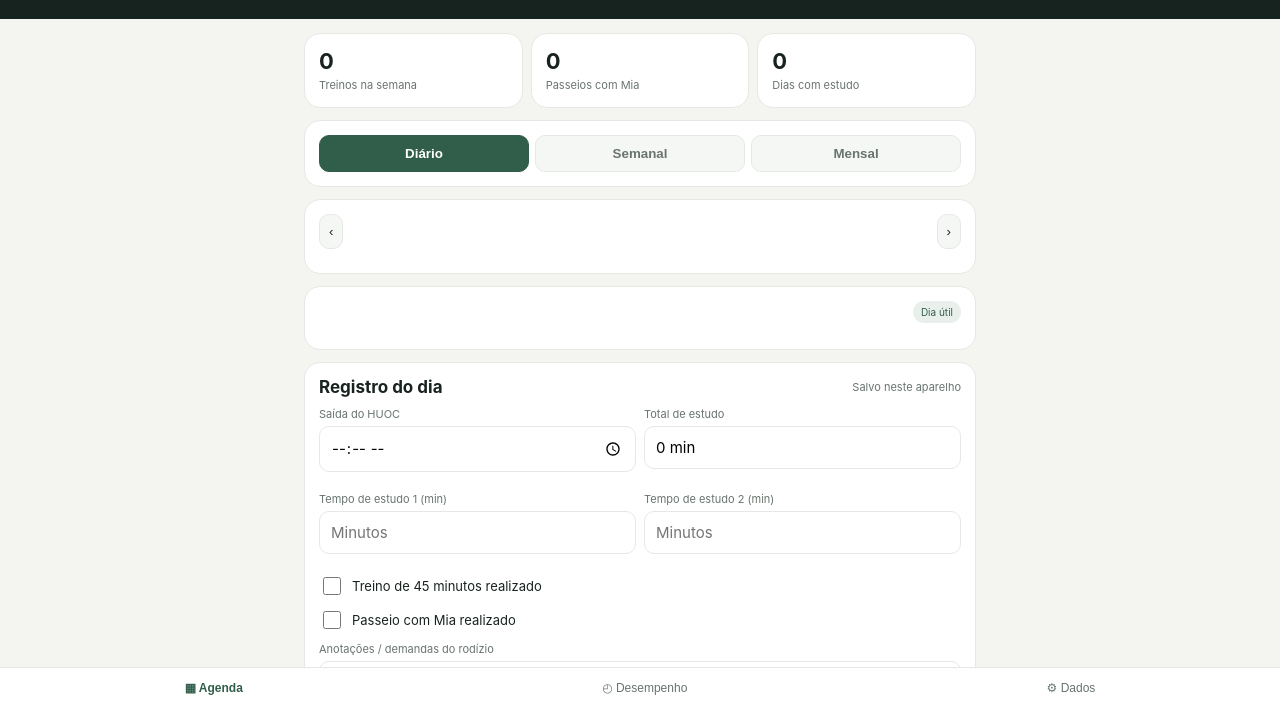
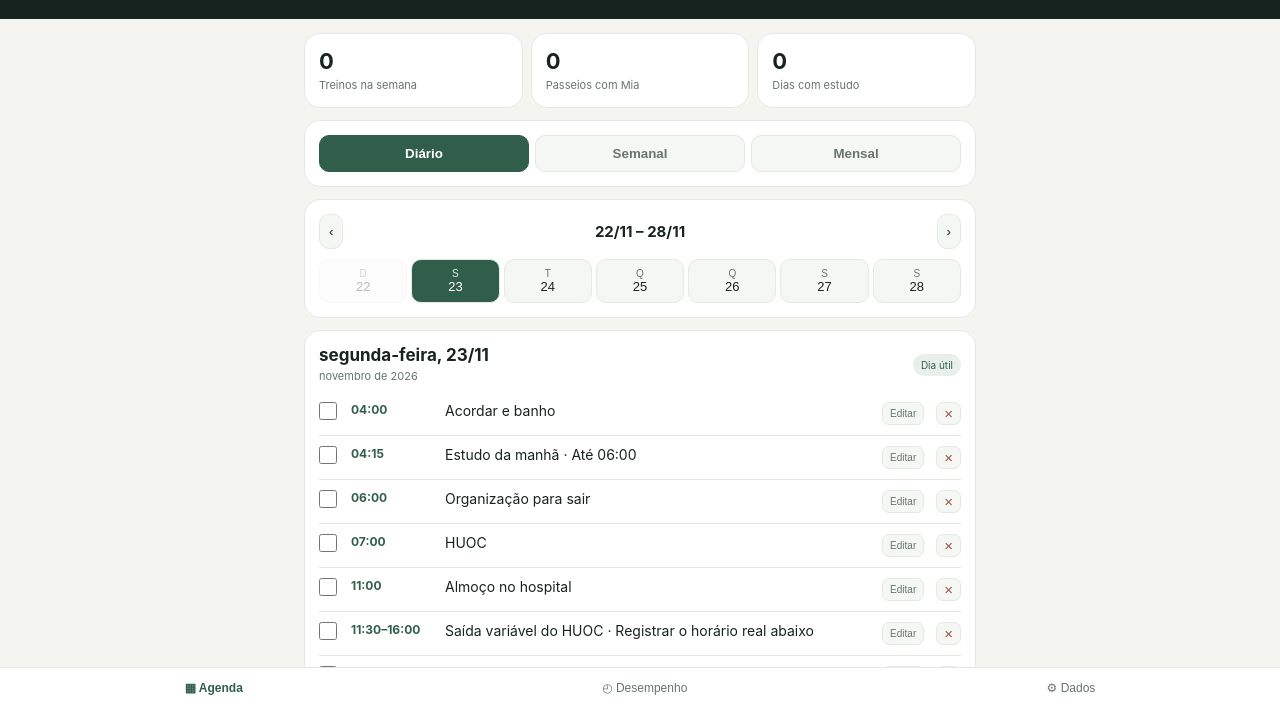
Before and after one commit to tulioamc/utilitario-do-tulao, a plain HTML site: page minha-rotina/index.html in a window 1280 px wide. Shown: the part 92-798 px from the top of the page. Drawn offline with Linux system fonts and the light colour scheme.

Commit message:
Corrige saída variável e sincronização automática do HUOC

```diff
--- a/minha-rotina/index.html
+++ b/minha-rotina/index.html
@@ -21,7 +21,7 @@
 </main><nav class="tabs"><button class="active" data-tab="agenda">▦ Agenda</button><button data-tab="progress">◴ Desempenho</button><button data-tab="data">⚙ Dados</button></nav>
 <script>
 const start=new Date(2026,10,23),end=new Date(2026,11,13),names=['domingo','segunda-feira','terça-feira','quarta-feira','quinta-feira','sexta-feira','sábado'],short=['D','S','T','Q','Q','S','S'];const iso=d=>d.getFullYear()+'-'+String(d.getMonth()+1).padStart(2,'0')+'-'+String(d.getDate()).padStart(2,'0'),fmt=d=>String(d.getDate()).padStart(2,'0')+'/'+String(d.getMonth()+1).padStart(2,'0'),parse=s=>{let [y,m,d]=s.split('-').map(Number);return new Date(y,m-1,d)},within=d=>d>=start&&d<=end;let all=[];for(let d=new Date(start);d<=end;d.setDate(d.getDate()+1))all.push(new Date(d));
-const ev=(t,title,detail='')=>({id:crypto.randomUUID?crypto.randomUUID():String(Date.now())+Math.random(),t,title,detail,done:false});const variableExit=()=>({...variableExit(),exitVariableTask:true});let data={};all.forEach(d=>{let w=d.getDay(),a=[];if(w>0&&w<6){a=[ev('04:00','Acordar e banho'),ev('04:15','Estudo da manhã','Até 06:00'),ev('06:00','Organização para sair'),ev('07:00','HUOC'),ev('11:00','Almoço no hospital'),ev('11:30–16:00','Saída variável do HUOC','Registrar o horário real abaixo')];if(w===1)a.push(ev('16:00','Terapia · 50 min','Treino só se sair até 14h'),ev('17:00','Deslocamento para casa dos pais'),ev('17:30','Preparar jantar'),ev('18:00','Passeio com Mia · até 18:45'),ev('19:00','Estudo na casa da mãe · até 20:00'),ev('21:00','Dormir'));else if(w===5)a.push(ev('Tarde','Livre ou estudo opcional'),ev('Noite','Livre · sem estudo obrigatório'));else a.push(ev('Após HUOC','Treino · 45 min','Flexível ao chegar em casa'),ev('17:00','Jantar e deslocamento para Mia','Deslocamento de 15 min'),ev('A combinar','Passeio com Mia'),ev('Noite','Estudo, se não antecipado'),ev('21:00','Dormir'));}else a=[ev('Flexível','Passeio com Mia (sugestão)'),ev('Flexível','Academia · 45 min (sugestão)'),ev('Flexível','Estudo do fim de semana','Meta total: 4 horas')];data[iso(d)]={events:a,study:0,workout:false,mia:false,exit:'',notes:''}});
+const ev=(t,title,detail='')=>({id:crypto.randomUUID?crypto.randomUUID():String(Date.now())+Math.random(),t,title,detail,done:false});const variableExit=()=>({...ev('11:30–16:00','Saída variável do HUOC','Registrar o horário real abaixo'),exitVariableTask:true});let data={};all.forEach(d=>{let w=d.getDay(),a=[];if(w>0&&w<6){a=[ev('04:00','Acordar e banho'),ev('04:15','Estudo da manhã','Até 06:00'),ev('06:00','Organização para sair'),ev('07:00','HUOC'),ev('11:00','Almoço no hospital'),variableExit()];if(w===1)a.push(ev('16:00','Terapia · 50 min','Treino só se sair até 14h'),ev('17:00','Deslocamento para casa dos pais'),ev('17:30','Preparar jantar'),ev('18:00','Passeio com Mia · até 18:45'),ev('19:00','Estudo na casa da mãe · até 20:00'),ev('21:00','Dormir'));else if(w===5)a.push(ev('Tarde','Livre ou estudo opcional'),ev('Noite','Livre · sem estudo obrigatório'));else a.push(ev('Após HUOC','Treino · 45 min','Flexível ao chegar em casa'),ev('17:00','Jantar e deslocamento para Mia','Deslocamento de 15 min'),ev('A combinar','Passeio com Mia'),ev('Noite','Estudo, se não antecipado'),ev('21:00','Dormir'));}else a=[ev('Flexível','Passeio com Mia (sugestão)'),ev('Flexível','Academia · 45 min (sugestão)'),ev('Flexível','Estudo do fim de semana','Meta total: 4 horas')];data[iso(d)]={events:a,study:0,workout:false,mia:false,exit:'',notes:''}});
 function special(k,t,title,detail=''){data[k].events.push(ev(t,title,detail))}
 special('2026-11-27','Noite','Tulio com Rafa · você livre','Estudar ou sair com amigas');special('2026-11-28','Dia','Tulio com Rafa · você livre','Priorizar estudo do fim de semana');special('2026-11-29','Dia','Você e Tulio','Programação a combinar');special('2026-12-04','Dia/noite','Você e Tulio','Noite livre');special('2026-12-05','Provisório','Provavelmente você e Tulio','A confirmar');special('2026-12-06','Provisório','Provavelmente Tulio com Rafa','A confirmar; bom dia para estudar');special('2026-12-11','Noite','Tulio com Rafa','Sexta: estudo pela manhã ou tarde');special('2026-12-12','Provisório','Provavelmente você e Tulio','A confirmar');special('2026-12-13','Provisório','Provavelmente Tulio com Rafa','A confirmar; bom dia para estudar');
 let saved={};try{saved=JSON.parse(localStorage.getItem('minhaRotina2026')||'{}')}catch(e){}Object.keys(data).forEach(k=>{if(saved[k]){const base=data[k],prior=saved[k];let events=Array.isArray(prior.events)?prior.events:base.events;if(Array.isArray(prior.events)&&prior.events.length===0&&prior.eventsVersion!==1)events=base.events;events=events.map(e=>({...e,id:e.id||('task-'+k+'-'+Math.random().toString(36).slice(2)),...(e.title==='Saída variável do HUOC'&&e.detail==='Registrar o horário real abaixo'?{exitVariableTask:true}:{})}));data[k]={...base,...prior,events,eventsVersion:1};if(data[k].study1===undefined)data[k].study1=+data[k].study||0;if(data[k].study2===undefined)data[k].study2=0;data[k].study=(+data[k].study1||0)+(+data[k].study2||0)}else data[k].eventsVersion=1});let selected='2026-11-23',offset=0;const $=id=>document.getElementById(id),weekStart=d=>{let x=new Date(d);x.setDate(x.getDate()-x.getDay());return x},saveAll=()=>{Object.values(data).forEach(x=>{x.eventsVersion=1;x.events=x.events.map(e=>({...e,id:e.id||('task-'+Date.now()+'-'+Math.random().toString(36).slice(2))}))});localStorage.setItem('minhaRotina2026',JSON.stringify(data))};
@@ -35,7 +35,7 @@ function setMode(mode){document.querySelectorAll('[data-mode]').forEach(b=>b.cla
 function changeSelected(days){let d=parse(selected);d.setDate(d.getDate()+days);while(!within(d))d.setDate(d.getDate()+(days>0?-1:1));selected=iso(d);render()}
 function totals(){let ws=weekStart(parse(selected)),we=new Date(ws);we.setDate(we.getDate()+7);let week=all.filter(d=>d>=ws&&d<we).map(d=>data[iso(d)]);$('wk').textContent=week.filter(x=>x.workout).length;$('miaWeek').textContent=week.filter(x=>x.mia).length;$('studyWeek').textContent=week.filter(x=>(+x.study1||0)+(+x.study2||0)>0).length;let weeks={};all.forEach(d=>{let k=fmt(weekStart(d));(weeks[k]??=[]).push(data[iso(d)])});$('weekly').innerHTML=Object.entries(weeks).map(([k,a])=>{let n=a.filter(x=>x.workout).length;return '<p>'+k+': <b>'+n+'/4 treinos</b><div class="bar"><i style="width:'+Math.min(100,n/4*100)+'%"></i></div></p>'}).join('');$('history').innerHTML=all.map(d=>'<p style="display:flex;justify-content:space-between;border-bottom:1px solid var(--line);padding:6px 0;font-size:13px"><span>'+names[d.getDay()]+' '+fmt(d)+'</span><b>'+((data[iso(d)].study||0)/60).toFixed(1)+' h</b></p>').join('')}
 $('prev').onclick=()=>move(-7);$('next').onclick=()=>move(7);function move(n){changeSelected(n)}$('weekPrev').onclick=()=>changeSelected(-7);$('weekNext').onclick=()=>changeSelected(7);$('monthPrev').onclick=()=>{let d=parse(selected);d.setMonth(d.getMonth()-1);if(d<start)d=new Date(start);selected=iso(d);render()};$('monthNext').onclick=()=>{let d=parse(selected);d.setMonth(d.getMonth()+1);if(d>end)d=new Date(end);selected=iso(d);render()};document.querySelectorAll('[data-mode]').forEach(b=>b.onclick=()=>setMode(b.dataset.mode));
-$('study1').oninput=$('study2').oninput=()=>{$('studyTotal').value=(Math.max(0,+$('study1').value||0)+Math.max(0,+$('study2').value||0))+' min'};function autosaveField(id,fn){$(id).addEventListener('input',()=>{let x=data[selected];fn(x,$(id).value);if(id==='exit'){syncExitTask(selected,x);saveAll();render()}else{saveAll();totals()}});$(id).addEventListener('change',()=>{let x=data[selected];fn(x,$(id).value);if(id==='exit'){syncExitTask(x);saveAll();render()}else{saveAll();totals()}})}autosaveField('exit',(x,v)=>x.exit=v);autosaveField('study1',(x,v)=>{x.study1=Math.max(0,+v||0);x.study=(+x.study1||0)+(+x.study2||0)});autosaveField('study2',(x,v)=>{x.study2=Math.max(0,+v||0);x.study=(+x.study1||0)+(+x.study2||0)});autosaveField('notes',(x,v)=>x.notes=v);autosaveField('workout',(x)=>x.workout=$('workout').checked);autosaveField('mia',(x)=>x.mia=$('mia').checked);$('save').onclick=()=>{let x=data[selected];x.exit=$('exit').value;syncExitTask(selected,x);x.study1=Math.max(0,+$('study1').value||0);x.study2=Math.max(0,+$('study2').value||0);x.study=x.study1+x.study2;x.workout=$('workout').checked;x.mia=$('mia').checked;x.notes=$('notes').value;saveAll();render();alert('Registro salvo neste aparelho.')};
+$('study1').oninput=$('study2').oninput=()=>{$('studyTotal').value=(Math.max(0,+$('study1').value||0)+Math.max(0,+$('study2').value||0))+' min'};function autosaveField(id,fn){$(id).addEventListener('input',()=>{let x=data[selected];fn(x,$(id).value);if(id==='exit'){syncExitTask(selected,x);saveAll();render()}else{saveAll();totals()}});$(id).addEventListener('change',()=>{let x=data[selected];fn(x,$(id).value);if(id==='exit'){syncExitTask(selected,x);saveAll();render()}else{saveAll();totals()}})}autosaveField('exit',(x,v)=>x.exit=v);autosaveField('study1',(x,v)=>{x.study1=Math.max(0,+v||0);x.study=(+x.study1||0)+(+x.study2||0)});autosaveField('study2',(x,v)=>{x.study2=Math.max(0,+v||0);x.study=(+x.study1||0)+(+x.study2||0)});autosaveField('notes',(x,v)=>x.notes=v);autosaveField('workout',(x)=>x.workout=$('workout').checked);autosaveField('mia',(x)=>x.mia=$('mia').checked);$('save').onclick=()=>{let x=data[selected];x.exit=$('exit').value;syncExitTask(selected,x);x.study1=Math.max(0,+$('study1').value||0);x.study2=Math.max(0,+$('study2').value||0);x.study=x.study1+x.study2;x.workout=$('workout').checked;x.mia=$('mia').checked;x.notes=$('notes').value;saveAll();render();alert('Registro salvo neste aparelho.')};
 $('add').onclick=()=>{let title=$('newTitle').value.trim();if(!title)return alert('Digite a atividade.');let time=$('newTime').value.trim()||'Flexível';let detail=$('newDetail').value.trim();data[selected].events.push(ev(time,title,detail));data[selected].eventsVersion=1;$('newTitle').value='';$('newTime').value='';$('newDetail').value='';saveAll();render()};
 document.querySelectorAll('[data-tab]').forEach(b=>b.onclick=()=>{document.querySelectorAll('.view').forEach(v=>v.classList.toggle('active',v.id===b.dataset.tab));document.querySelectorAll('[data-tab]').forEach(t=>t.classList.toggle('active',t===b))});
 $('export').onclick=()=>{let a=document.createElement('a'),u=URL.createObjectURL(new Blob([JSON.stringify(data,null,2)],{type:'application/json'}));a.href=u;a.download='backup-minha-rotina.json';a.click();URL.revokeObjectURL(u)};$('import').onchange=async e=>{try{let v=JSON.parse(await e.target.files[0].text());if(!v['2026-11-23'])throw 0;data=v;saveAll();render();alert('Backup importado.')}catch(_){alert('Arquivo inválido.')}};
```
